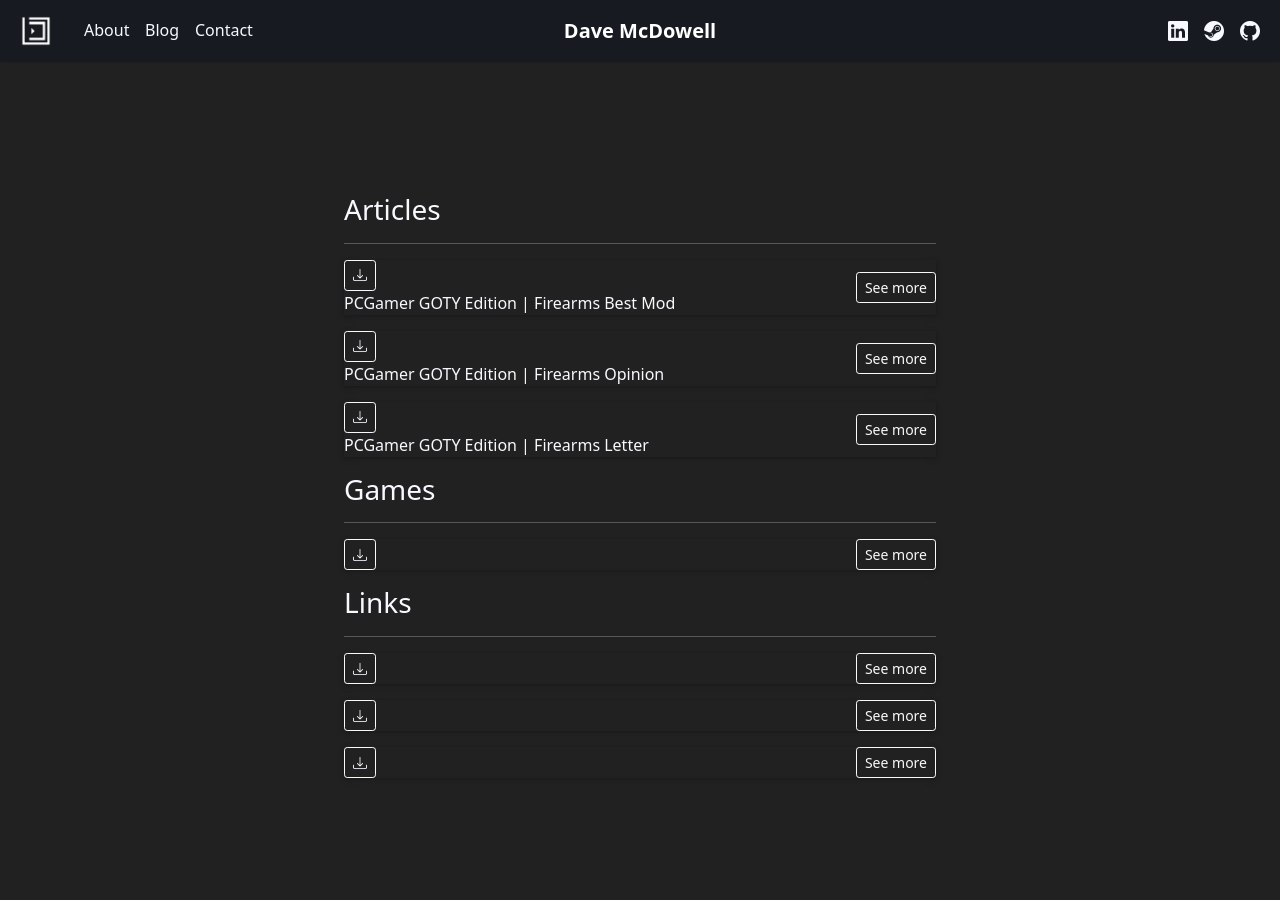
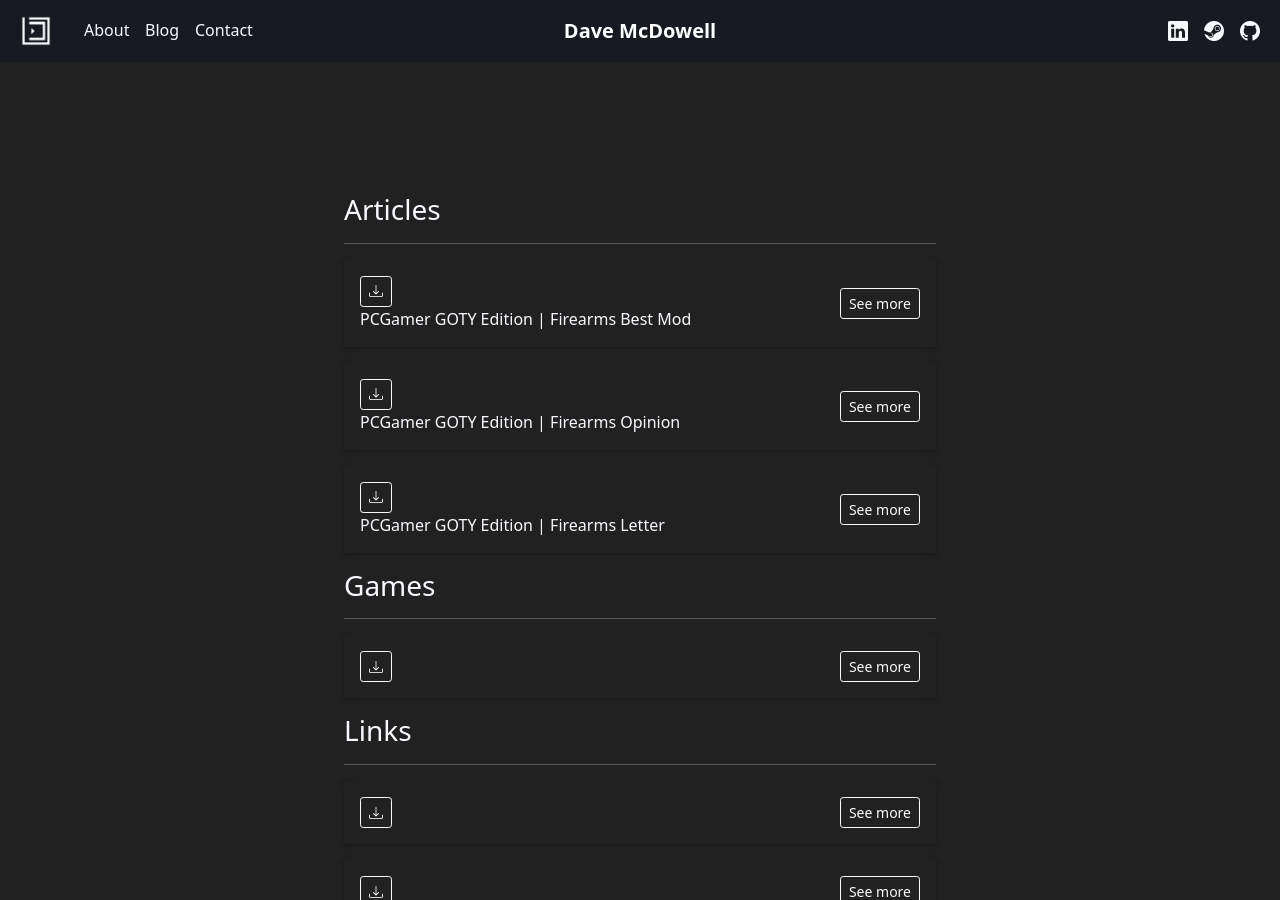
Before and after one commit to davemcdowell/portfolio, a Jekyll site: the page built from downloads.html, in a window 1280 px wide and 900 px high, scrolled down 884 px. Built offline with Jekyll 4.4.1, drawn with Linux system fonts in a browser that asks for light colours; nearby versions of some CDN libraries.

Commit message:
Update downloads.html

```diff
--- a/downloads.html
+++ b/downloads.html
@@ -17,10 +17,10 @@
             <h3>{{ category.group }}</h3>
             <hr>
               {%- for item in category.items -%}
-              <div class="d-flex flex-row justify-content-between align-items-center bs-sm my-3">
+              <div class="d-flex flex-row justify-content-between align-items-center bs-sm p-3 my-3">
                 <div>
                   <a class="btn btn-sm btn-outline-light me-2" href="{{ item.url }}" download="{{ item.title | downcase | replace ' ', '_' }}"><i class="bi bi-download"></i></a>
-                  <p class="m-0">{{ item.title }}</p>
+                  <p class="display-inline-block m-0">{{ item.title }}</p>
                 </div>
                 <button class="btn btn-sm btn-outline-light" type="button" data-toggle="collapse" data-target="dl-{{ forloop.index }}" aria-expanded="false" aria-controls="dl-{{ forloop.index }}">
                   See more
```
